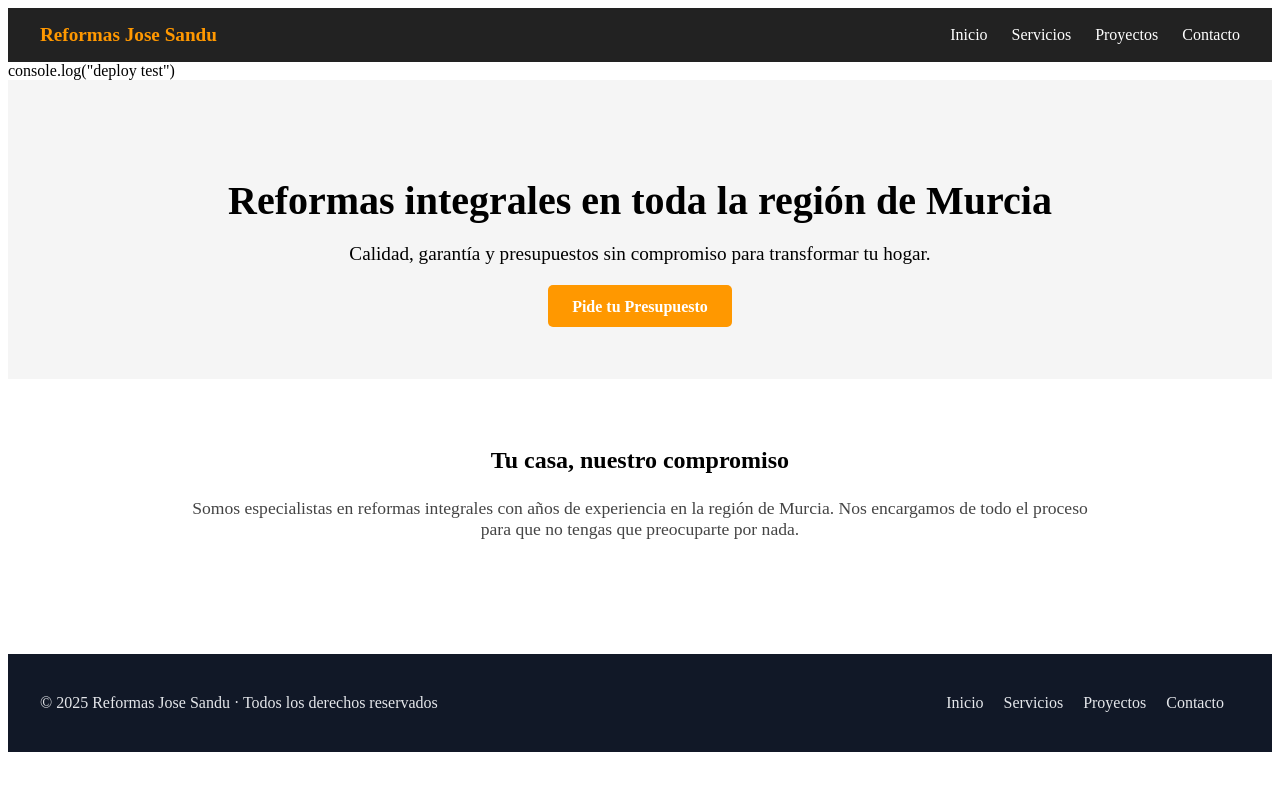
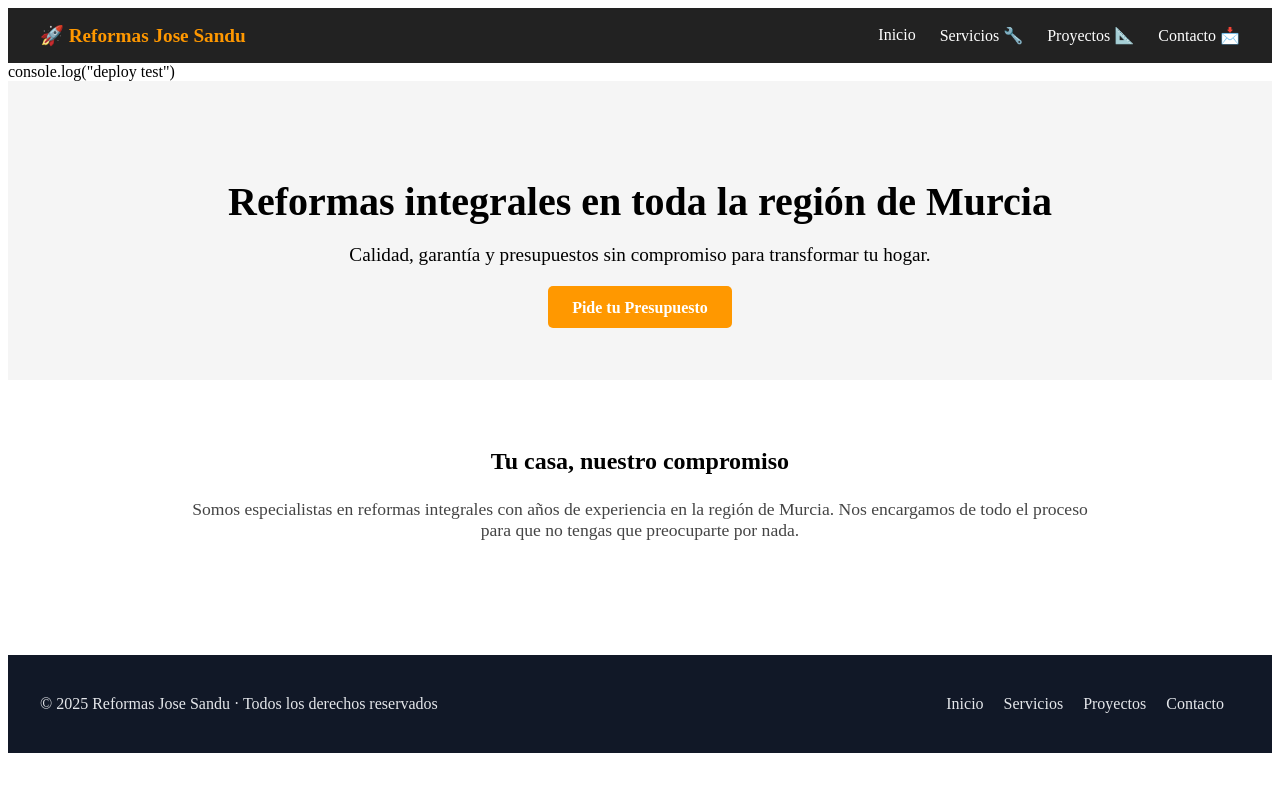
Before and after one commit to frantecno945-commits/web-reformas-final, an Astro site: page / in a window 1280 px wide. Built offline with nearby package versions, Linux system fonts and the light colour scheme; Astro itself is replaced by a stand-in of ours.

Commit message:
Forzar deploy con header modificado

```diff
--- a/src/Components/Header.astro
+++ b/src/Components/Header.astro
@@ -33,13 +33,13 @@
 
 <header>
   <div class="logo">
-    <a href="/">Reformas Jose Sandu</a>
+    <a href="/">🚀 Reformas Jose Sandu</a>
   </div>
   <nav>
     <a href="/">Inicio</a>
-    <a href="/servicios">Servicios</a>
-    <a href="/proyectos">Proyectos</a>
-    <a href="/contacto">Contacto</a>
+    <a href="/servicios">Servicios 🔧</a>
+    <a href="/proyectos">Proyectos 📐</a>
+    <a href="/contacto">Contacto 📩</a>
   </nav>
 </header>
 console.log("deploy test")
```
